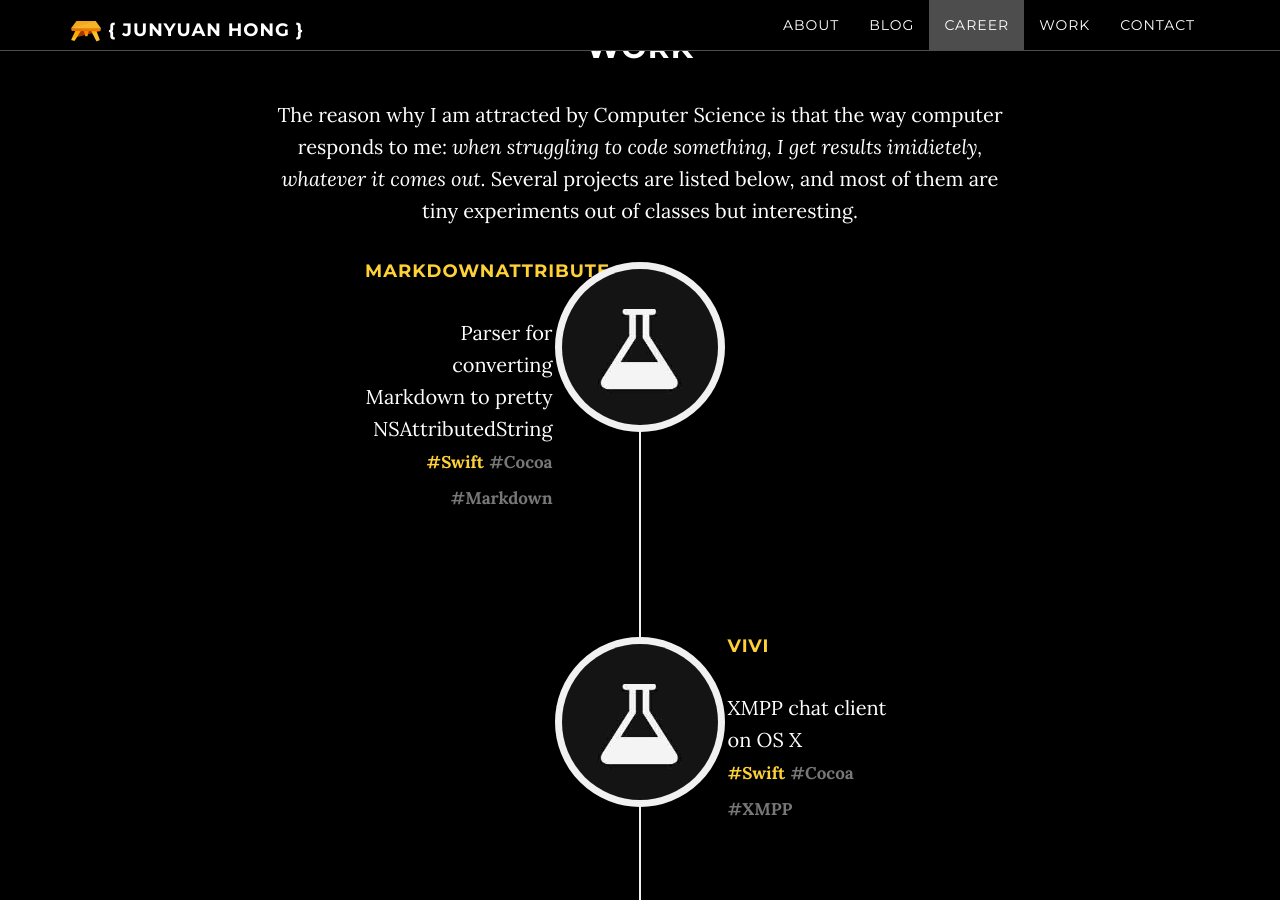
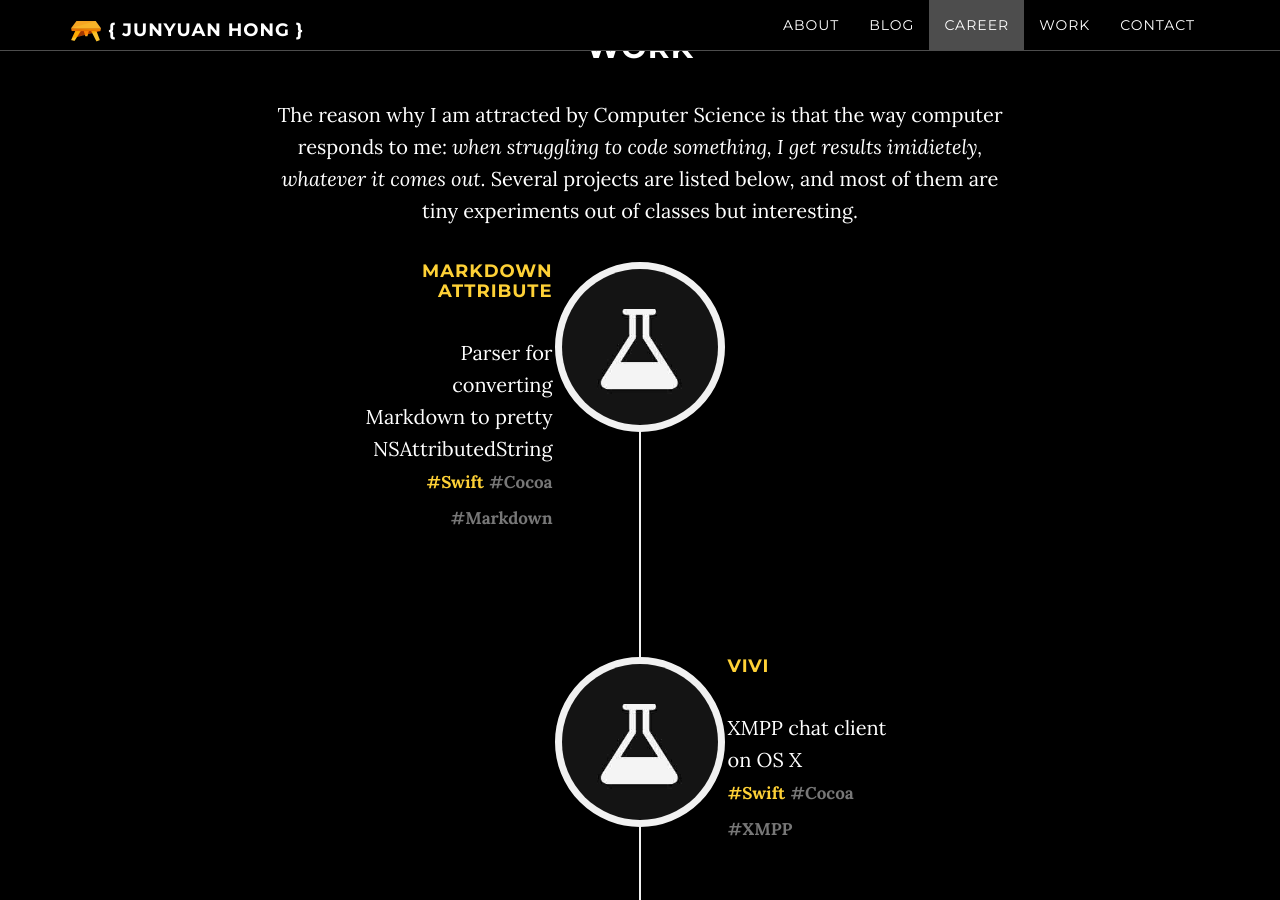
Before and after one commit to jyhong836/jyhong836.github.io, a Jekyll site: the page built from index.html, in a window 1280 px wide and 900 px high, scrolled down 3939 px. Built offline with Jekyll 4.4.1, drawn with Linux system fonts in a browser that asks for light colours; Markdown is read by kramdown in place of the engine named in the settings; comment, search, counter and statistics services are not loaded.

Commit message:
Change MarkdownAttribute name to avoid UI bugs.

```diff
--- a/_config.yml
+++ b/_config.yml
@@ -80,7 +80,7 @@ reddit-share: False
 
 works:
   - url: "/MarkdownAttribute"
-    title: "MarkdownAttribute"
+    title: "Markdown Attribute"
     # image: "img/work/jacie.jpg"
     date: "October 2015"
     description: "Parser for converting Markdown to pretty NSAttributedString"
```
Also changed, not shown: 3 other files.
